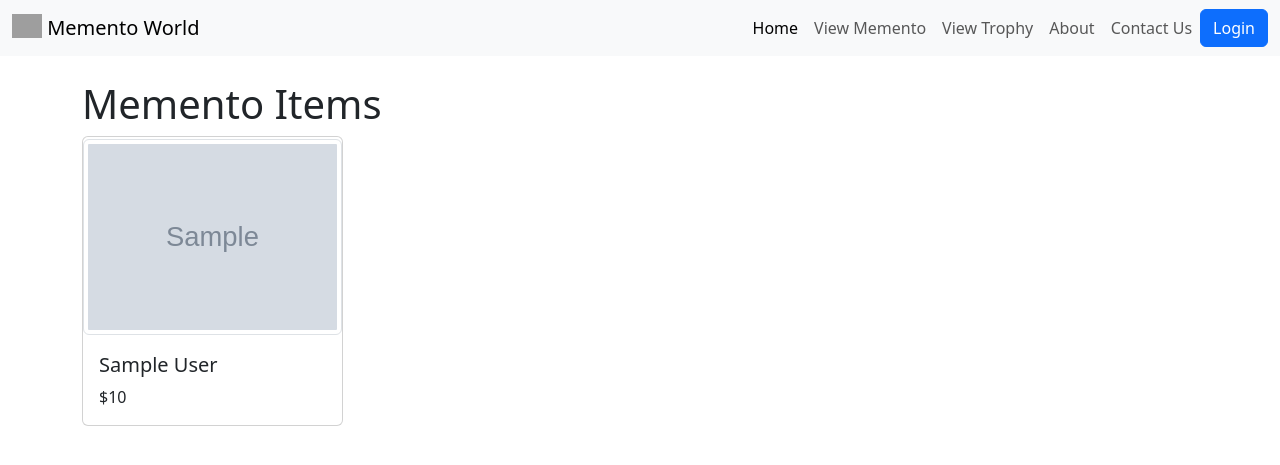
After one commit to Jathavedas/Memento_world, a Django app: page /trophy_view in a window 1280 px wide. The commit adds this page. Shown: the top 465 px of the page. Run offline with Django 5.2, Linux system fonts and the light colour scheme; tables that the repository leaves empty hold one stand-in row (values such as "Sample post"); grey boxes marked "Sample" are stand-in pictures; grey boxes are pictures that could not be loaded.

Commit message:
completed backend code for user view trophy and memento

```diff
--- a/memento_world/memento_admin/views.py
+++ b/memento_world/memento_admin/views.py
@@ -30,7 +30,7 @@ def loginview(request):
 @login_required
 def logout_(request):
     logout(request)
-    return redirect('memento_admin:login')
+    return redirect('memento_user:home')
 
 
 #add.html
--- /dev/null
+++ b/memento_world/memento_user/templates/baseusr.html
@@ -0,0 +1,52 @@
+{% load static %}
+<!DOCTYPE html>
+<html lang="en">
+<head>
+    <meta charset="UTF-8">
+    <meta name="viewport" content="width=device-width, initial-scale=1.0">
+    <title>{% block title %}Memento World{% endblock %}</title>
+    <link rel="stylesheet" href="https://cdn.jsdelivr.net/npm/bootstrap@5.3.3/dist/css/bootstrap.min.css">
+
+</head>
+<body>
+    <nav class="navbar navbar-expand-lg bg-body-tertiary">
+        <div class="container-fluid">
+            <a class="navbar-brand" href="#">
+                <img src="{% static 'path/to/your/logo.svg' %}" alt="Logo" width="30" height="24" class="d-inline-block align-text-top">
+                Memento World
+            </a>
+            <button class="navbar-toggler" type="button" data-bs-toggle="collapse" data-bs-target="#navbarNav" aria-controls="navbarNav" aria-expanded="false" aria-label="Toggle navigation">
+                <span class="navbar-toggler-icon"></span>
+            </button>
+            <div class="collapse navbar-collapse" id="navbarNav">
+                <ul class="navbar-nav ms-auto">  <!-- Right-aligned links -->
+                    <li class="nav-item">
+                        <a class="nav-link active" aria-current="page" href="#">Home</a>
+                    </li>
+                    <li class="nav-item">
+                        <a class="nav-link" href="{% url 'memento_user:view_memento' %}">View Memento</a>
+                    </li>
+                    <li class="nav-item">
+                        <a class="nav-link" href="{% url 'memento_user:view_trophy' %}">View Trophy</a>
+                    </li>
+                    <li class="nav-item">
+                        <a class="nav-link" href="#">About</a>
+                    </li>
+                    <li class="nav-item">
+                        <a class="nav-link" href="#">Contact Us</a>
+                    </li>
+                </ul>
+                <div class="d-flex">
+                    <a class="btn btn-primary" href="{% url 'memento_admin:login' %}" role="button">Login</a>
+                </div>
+            </div>
+        </div>
+    </nav>
+
+    {% block content %}
+    <!-- Content will be injected here -->
+    {% endblock %}
+
+    <script src="https://cdn.jsdelivr.net/npm/bootstrap@5.3.3/dist/js/bootstrap.bundle.min.js"></script>
+</body>
+</html>
--- /dev/null
+++ b/memento_world/memento_user/templates/view_trophy.html
@@ -0,0 +1,36 @@
+{% extends 'baseusr.html' %}
+{% load static %}
+
+{% block title %}View Mementos{% endblock %}
+
+{% block content %}
+<div class="container mt-4">
+    <h1>Memento Items</h1>
+    {% if trophy %}
+        <div class="row">
+            {% for item in trophy %}
+                <div class="col-md-3">
+                    <div class="card mb-4">
+                        {% if item.image %}
+                            <div class="d-flex justify-content-center align-items-center" style="height: 200px;">
+                                <img src="{{ item.image.url }}" alt="{{ item.name }}" class="img-thumbnail" style="max-height: 100%; max-width: 100%; object-fit: contain;">
+                            </div>
+                        {% else %}
+                            <p>No image available.</p>
+                        {% endif %}
+                        <div class="card-body">
+                            <h5 class="card-title">{{ item.name }}</h5>
+                            <p class="card-text">${{ item.price }}</p> <!-- Include currency symbol if needed -->
+                        </div>
+                    </div>
+                </div>
+                {% if forloop.counter|divisibleby:4 and not forloop.last %}
+                    </div><div class="row">
+                {% endif %}
+            {% endfor %}
+        </div>
+    {% else %}
+        <p>No memento items available.</p>  <!-- This will show if there are no items -->
+    {% endif %}
+</div>
+{% endblock %}
--- a/memento_world/memento_user/urls.py
+++ b/memento_world/memento_user/urls.py
@@ -3,7 +3,9 @@ from .import views
 
 
 urlpatterns =[
-
+    path('',views.home,name='home'),
+    path('memento_view',views.view_memento,name="view_memento"),
+    path('trophy_view',views.view_trophy,name="view_trophy")
 
 
 ]
--- a/memento_world/memento_user/views.py
+++ b/memento_world/memento_user/views.py
@@ -1,7 +1,23 @@
-from django.shortcuts import render, redirect
+from django.shortcuts import render, redirect,get_object_or_404
 from django.contrib.auth.decorators import login_required
 from django.contrib.auth import authenticate,login,logout
+from memento_admin.models import Items, Type
 
 
 def home(request):
     return render(request, "home.html")
+
+
+
+def view_trophy(request):
+    memento_type = Type.objects.filter(type='trophy').first()
+    if memento_type:
+        items = Items.objects.filter(type=memento_type)
+        return render(request, 'view_trophy.html', {'trophy': items})  # Render the template with the items
+
+
+def view_memento(request):
+    memento_type = Type.objects.filter(type='memento').first()
+    if memento_type:
+        items = Items.objects.filter(type=memento_type)
+        return render(request, 'view_memento.html', {'memento': items})
--- a/memento_world/memento_world/settings.py
+++ b/memento_world/memento_world/settings.py
@@ -133,4 +133,4 @@ MEDIA_URL='/media/'
 DEFAULT_AUTO_FIELD = 'django.db.models.BigAutoField'
 
 LOGIN_REDIRECT_URL='memento_admin:add'
-LOGOUT_REDIRECT_URL='memento_admin:login'
+LOGOUT_REDIRECT_URL='memento_user:home'
--- a/memento_world/memento_world/urls.py
+++ b/memento_world/memento_world/urls.py
@@ -23,9 +23,8 @@ from django.conf import settings
 urlpatterns = [
     path('admin/', admin.site.urls),
     path('accounts/', include('django.contrib.auth.urls')),
-
-
-     path('super/', include(('memento_admin.urls', 'memento_admin'), namespace='memento_admin')),
+    path('super/', include(('memento_admin.urls', 'memento_admin'), namespace='memento_admin')),
+    path('',include(('memento_user.urls','memento_user'), namespace='memento_user'))
 ]
 
 urlpatterns+= static(settings.MEDIA_URL ,document_root=settings.MEDIA_ROOT)
```
Also changed, not shown: memento_world/memento_user/templates/home.html (+8 -11 lines), memento_world/memento_user/templates/view_memento.html (added, +36 -0 lines), memento_world/templates/registration/login.html (+25 -6 lines).
